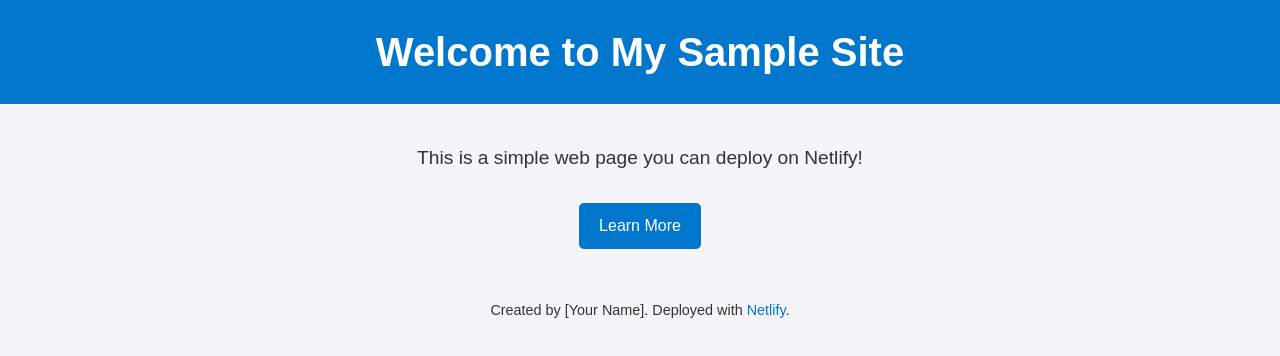
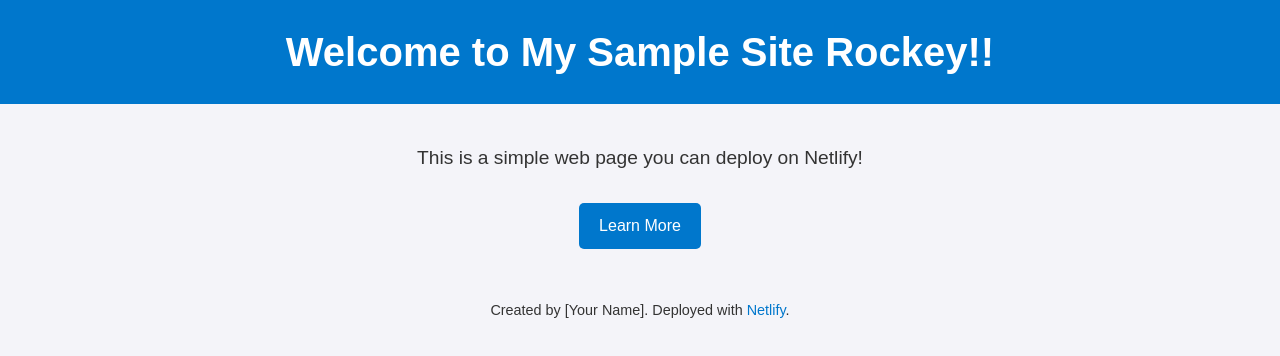
Before and after one commit to dreamboxtech/some-t1s, a plain HTML site: page index.html in a window 1280 px wide. Drawn offline with Linux system fonts and the light colour scheme.

Commit message:
Update index.html

```diff
--- a/index.html
+++ b/index.html
@@ -8,7 +8,7 @@
 </head>
 <body>
   <header>
-    <h1>Welcome to My Sample Site</h1>
+    <h1>Welcome to My Sample Site Rockey!!</h1>
   </header>
   <main>
     <p>This is a simple web page you can deploy on Netlify!</p>
```
